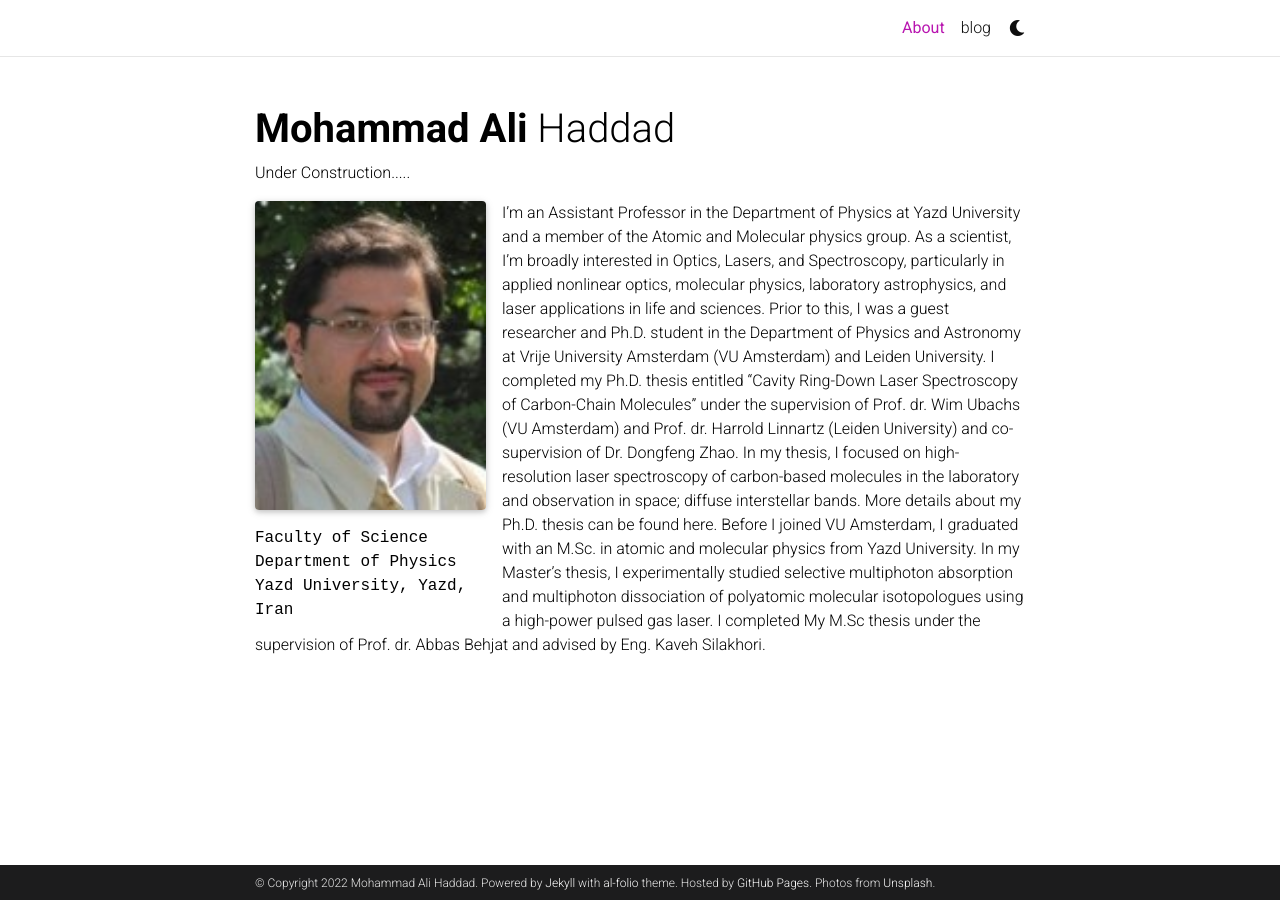
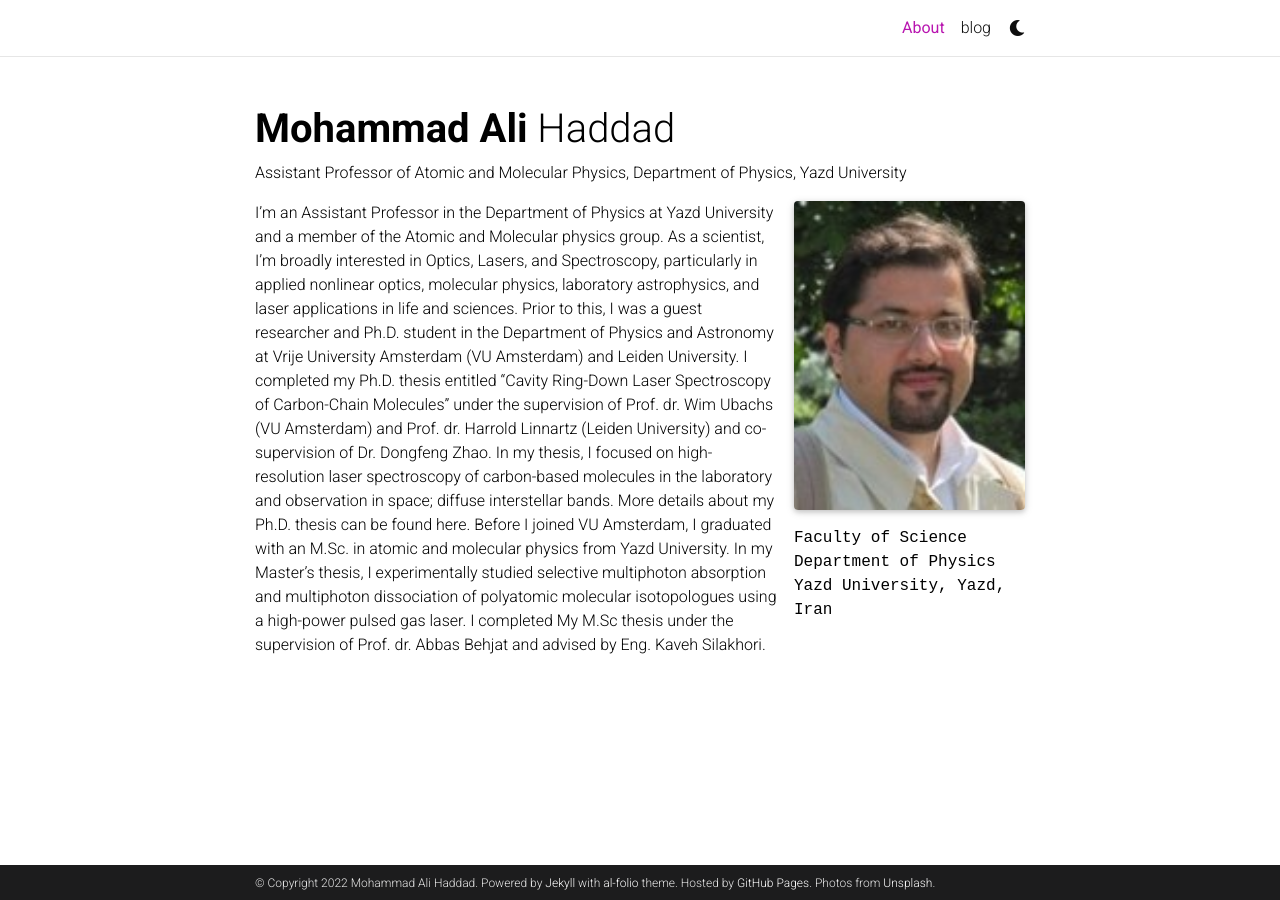
Before and after one commit to ma-haddad/ma-haddad.github.io, a Jekyll site: the page built from _pages/about.md, in a window 1280 px wide. Built offline with Jekyll 4.4.1, drawn with Linux system fonts in a browser that asks for light colours; full-size pictures stand in for the smaller copies a plugin makes; comment, search, counter and statistics services are not loaded; a style sheet for code colours, icons or effects is not loaded.

Commit message:
Update about.md

```diff
--- a/_pages/about.md
+++ b/_pages/about.md
@@ -2,10 +2,11 @@
 layout: about
 title: About
 permalink: /
-subtitle: Under Construction.....
+subtitle: Assistant Professor of Atomic and Molecular Physics,
+          Department of Physics, Yazd University
 
 profile:
-  align: left
+  align: right
   image: prof_pic.jpg
   image_circular: false # crops the image to make it circular
   address: >
```
